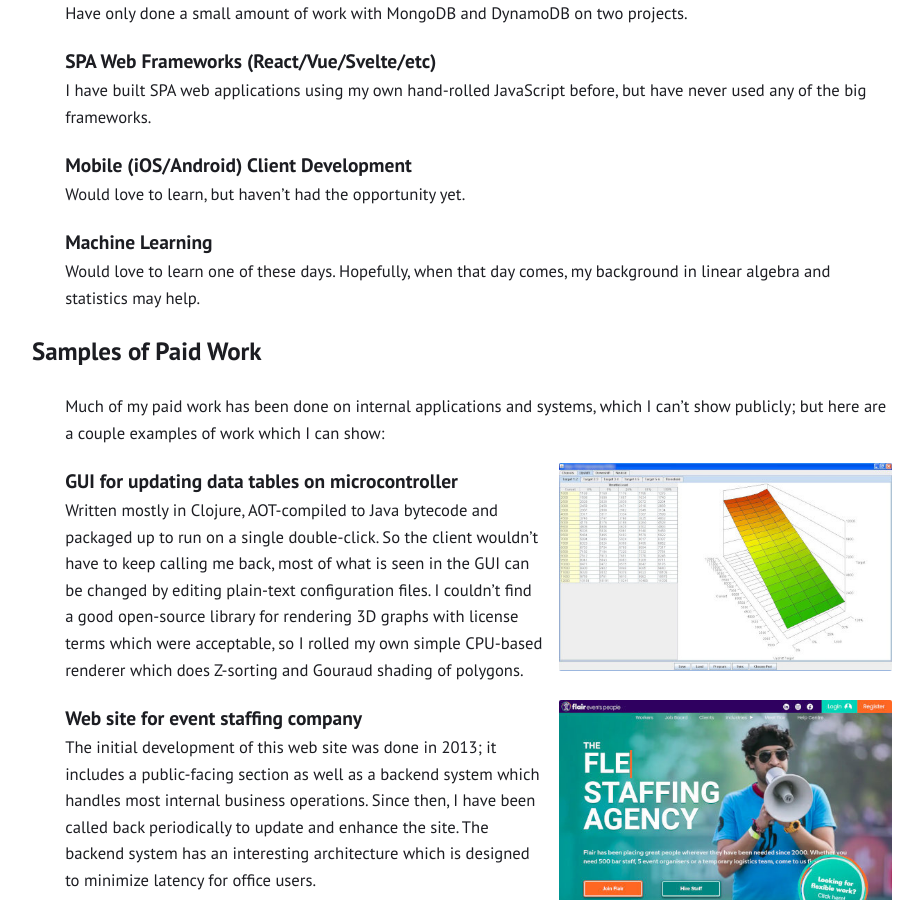
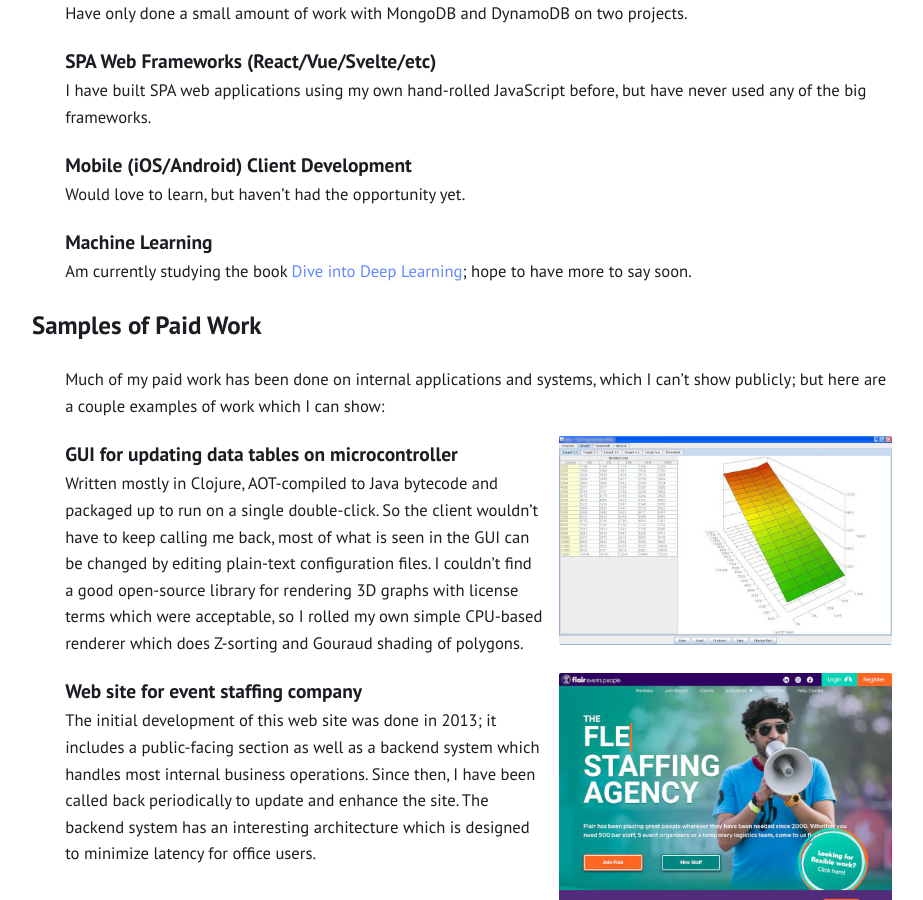
Before and after one commit to alexdowad/alexdowad.github.io, a Jekyll site: the page built from cv.html, in a window 1280 px wide and 900 px high, scrolled down 1858 px. Shown: the whole window, without its empty margins (178-1101 px from the left). Built offline with Jekyll 4.4.1, drawn with Linux system fonts in a browser that asks for light colours.

Commit message:
Note about learning ML in CV

```diff
--- a/cv.html
+++ b/cv.html
@@ -175,7 +175,7 @@
 	Would love to learn, but haven’t had the opportunity yet.
 
 	<h3 style="margin-bottom: 0">Machine Learning</h3>
-	Would love to learn one of these days. Hopefully, when that day comes, my background in linear algebra and statistics may help.
+	Am currently studying the book <a href="https://d2l.ai/">Dive into Deep Learning</a>; hope to have more to say soon.
 </div>
 
 <h2>Samples of Paid Work</h2>
```
